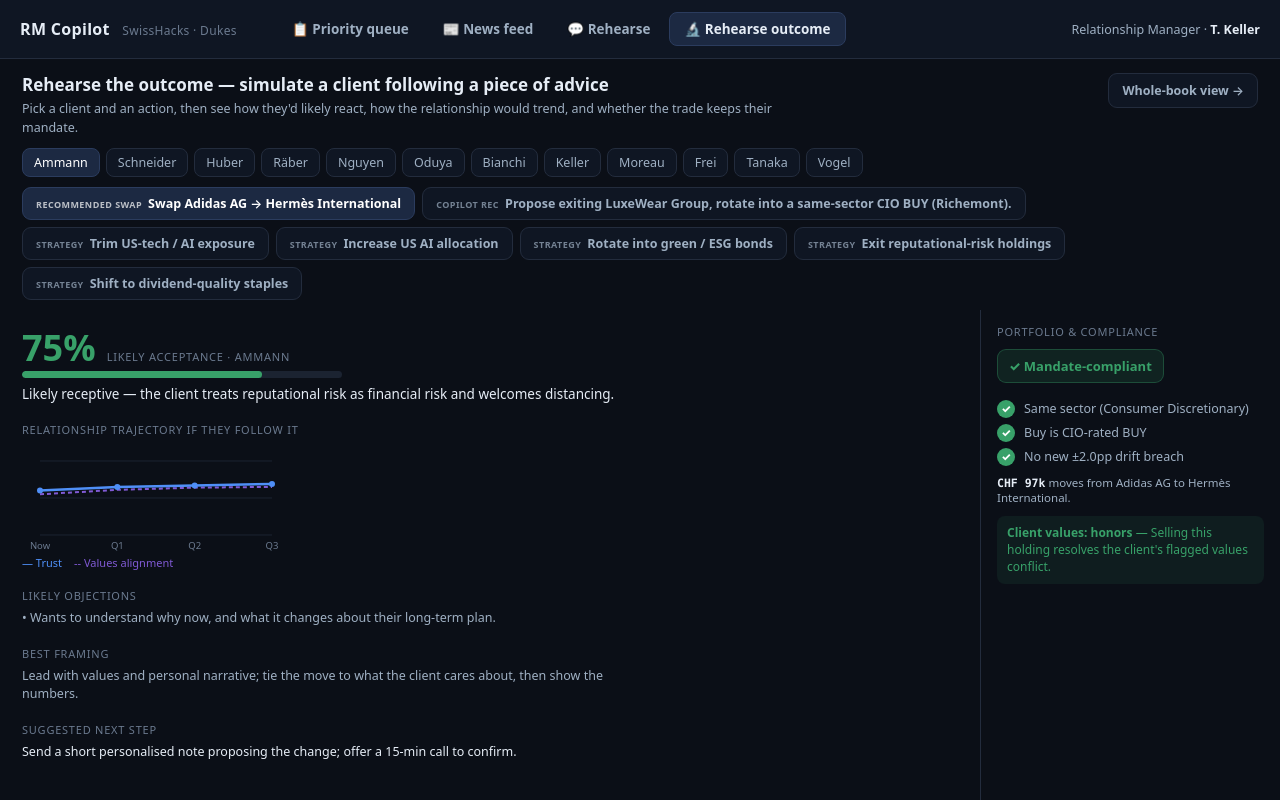
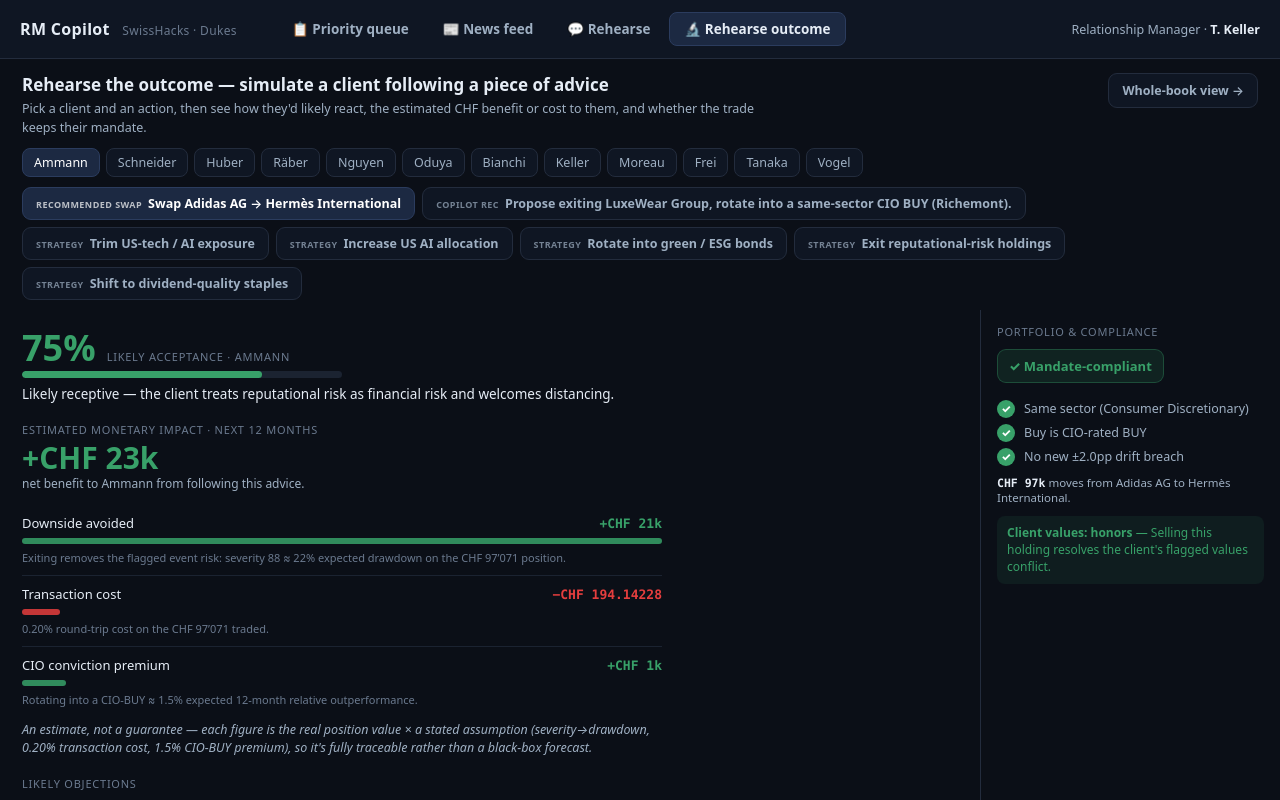
Before and after one commit to mashathepotato/swisshacks-dukes, a React (Vite) app in the folder frontend/: page / in a window 1280 px wide. Both pictures are taken after a click on the button "🔬 Rehearse outcome". Built offline with nearby package versions, Linux system fonts and the light colour scheme.

Commit message:
Rehearse outcome: replace relationship trajectory with explainable monetary impact (downside avoided/added, tx cost, CIO premium, with assumptions)

```diff
--- a/frontend/src/components/RehearseOutcome.tsx
+++ b/frontend/src/components/RehearseOutcome.tsx
@@ -4,9 +4,8 @@
 import { ADVICE, adviceFit } from "../data/bookSim";
 import { simulateProposal } from "../data/simulate";
 import { PORTFOLIOS, CIO, STRATEGIES } from "../data/portfolio";
-import { PERSONA_PLAY, proposeSwap, simulateSwap } from "../lib/portfolio";
+import { PERSONA_PLAY, proposeSwap, simulateSwap, estimateImpact } from "../lib/portfolio";
 import { formatMoney } from "../lib/format";
-import { TrajectoryChart } from "./TrajectoryChart";
 import { BookSimulator } from "./BookSimulator";
 
 type AdviceKind = "swap" | "rec" | "preset";
@@ -33,6 +32,21 @@
         label: `Swap ${rec.sell.issuer} → ${rec.chosen.issuer}`,
         detail: `Exit ${rec.sell.issuer} and rotate into ${rec.chosen.issuer}, a CIO-BUY in the same sector.`,
         trade: { sellIsin: play.sellIsin, buyIsin: rec.chosen.isin },
+      });
+  }
+  // For aversion personas, "follow the CIO's cross-sector rotation" is a real,
+  // checkable trade — usually a poor fit, which the impact + compliance reveal.
+  if (play?.aversionTerms?.length) {
+    const held = new Set(PORTFOLIOS[play.mandate].map((h) => h.isin));
+    const pushed = CIO.find((c) => c.rating === "BUY" && play.aversionTerms!.some((t) => c.industryGroup.toLowerCase().includes(t)) && !held.has(c.isin));
+    const sell = PORTFOLIOS[play.mandate].find((h) => h.isin === play.sellIsin);
+    if (pushed && sell)
+      list.push({
+        key: "cio-rotation",
+        kind: "swap",
+        label: `Follow CIO: ${sell.issuer} → ${pushed.issuer}`,
+        detail: `Trim ${sell.issuer} and rotate into ${pushed.issuer} per the CIO tactical-allocation signal.`,
+        trade: { sellIsin: play.sellIsin, buyIsin: pushed.isin },
       });
   }
   client.recommendations.forEach((r) => list.push({ key: `rec:${r.id}`, kind: "rec", label: r.action, detail: r.rationale }));
@@ -63,6 +77,25 @@
         : null,
     [sel, play]
   );
+
+  const impact = useMemo(() => {
+    const severity = client.signals[0]?.severity ?? 55;
+    let exposure = 0;
+    let mode: "protect" | "risk-on" | "neutral" = "neutral";
+    let hasTrade = false;
+    if (compliance) {
+      exposure = compliance.amountCHF;
+      hasTrade = true;
+      mode = compliance.dna.verdict === "conflicts" ? "risk-on" : "protect";
+    } else if (sel.kind === "rec") {
+      exposure = client.amountAtStake ?? 0;
+      mode = "protect";
+    } else {
+      exposure = client.amountAtStake ?? 0;
+      mode = (sel.fit ?? 0) > 0.15 ? "protect" : (sel.fit ?? 0) < -0.15 ? "risk-on" : "neutral";
+    }
+    return estimateImpact({ exposureCHF: exposure, mode, severity, hasTrade });
+  }, [client, sel, compliance]);
 
   function pickClient(id: string) {
     setClientId(id);
@@ -95,7 +128,7 @@
         <div className="head-row">
           <div>
             <h1>Rehearse the outcome — simulate a client following a piece of advice</h1>
-            <p className="lead">Pick a client and an action, then see how they'd likely react, how the relationship would trend, and whether the trade keeps their mandate.</p>
+            <p className="lead">Pick a client and an action, then see how they'd likely react, the estimated CHF benefit or cost to them, and whether the trade keeps their mandate.</p>
           </div>
           <button className="bs-toggle" onClick={() => setMode("book")}>Whole-book view →</button>
         </div>
@@ -128,13 +161,37 @@
           </div>
           <p className="ro-react">{reaction.predictedReaction}</p>
 
-          <div className="ro-block ro-traj">
-            <div className="lbl">Relationship trajectory if they follow it</div>
-            <TrajectoryChart points={reaction.trajectory} />
-            <div style={{ fontSize: 11, color: "var(--text-faint)", display: "flex", gap: 12, marginTop: 2 }}>
-              <span style={{ color: "#4f8ff7" }}>— Trust</span>
-              <span style={{ color: "#805ad5" }}>-- Values alignment</span>
-            </div>
+          <div className="ro-block">
+            <div className="lbl">Estimated monetary impact · next {impact.horizonMonths} months</div>
+            {impact.components.length ? (
+              <>
+                <div className="impact-net" style={{ color: impact.netCHF >= 0 ? "var(--green)" : "var(--red)" }}>
+                  {impact.netCHF >= 0 ? "+" : "−"}{formatMoney(Math.abs(impact.netCHF))}
+                </div>
+                <p style={{ fontSize: 12, color: "var(--text-dim)", margin: "0 0 12px" }}>
+                  net {impact.netCHF >= 0 ? "benefit" : "cost"} to {client.name} from following this advice.
+                </p>
+                {impact.components.map((c, i) => {
+                  const pos = c.amountCHF >= 0;
+                  const mag = Math.max(...impact.components.map((x) => Math.abs(x.amountCHF)));
+                  return (
+                    <div className="impact-comp" key={i}>
+                      <div className="ic-top">
+                        <span>{c.label}</span>
+                        <span className={"amt " + (pos ? "pos" : "neg")}>{pos ? "+" : "−"}{formatMoney(Math.abs(c.amountCHF))}</span>
+                      </div>
+                      <div className="ic-bar" style={{ width: `${mag ? Math.max(6, (Math.abs(c.amountCHF) / mag) * 100) : 0}%`, background: pos ? "var(--green)" : "var(--red)" }} />
+                      <div className="ic-note">{c.note}</div>
+                    </div>
+                  );
+                })}
+                <p className="impact-assump">
+                  An estimate, not a guarantee — each figure is the real position value × a stated assumption (severity→drawdown, 0.20% transaction cost, 1.5% CIO-BUY premium), so it's fully traceable rather than a black-box forecast.
+                </p>
+              </>
+            ) : (
+              <p style={{ fontSize: 12.5, color: "var(--text-faint)" }}>No quantified monetary exposure to model for this advice on {client.name}.</p>
+            )}
           </div>
 
           <div className="ro-block">
--- a/frontend/src/index.css
+++ b/frontend/src/index.css
@@ -453,3 +453,15 @@
 .ro-block p { font-size: 12.5px; color: var(--text-dim); margin: 4px 0; line-height: 1.5; }
 .ro-block p.strong { color: var(--text); }
 .ro-traj { max-width: 520px; }
+
+/* ---- monetary impact breakdown ---- */
+.impact-net { font-size: 30px; font-weight: 800; line-height: 1; margin: 2px 0 2px; }
+.impact-comp { padding: 9px 0; border-bottom: 1px solid var(--border-soft); }
+.impact-comp:last-of-type { border-bottom: none; }
+.ic-top { display: flex; justify-content: space-between; align-items: baseline; font-size: 13px; color: var(--text); }
+.ic-top .amt { font-weight: 700; font-family: ui-monospace, SFMono-Regular, Menlo, monospace; }
+.ic-top .amt.pos { color: var(--green); }
+.ic-top .amt.neg { color: var(--red); }
+.ic-bar { height: 6px; border-radius: 3px; margin: 6px 0 6px; min-width: 4px; opacity: .85; }
+.ic-note { font-size: 11px; color: var(--text-faint); line-height: 1.45; }
+.impact-assump { font-size: 10.5px; color: var(--text-faint); margin-top: 12px; line-height: 1.5; font-style: italic; }
--- a/frontend/src/lib/portfolio.ts
+++ b/frontend/src/lib/portfolio.ts
@@ -195,6 +195,71 @@
   };
 }
 
+// ---- monetary impact (explainable, component-based) -----------------------
+// Estimates the CHF benefit/cost to a client of following a piece of advice over
+// a 12-month horizon. Every figure traces to the real position value × a stated
+// assumption — surfaced in each component's `note`, never a black-box forecast.
+
+export interface ImpactComponent {
+  label: string;
+  amountCHF: number; // signed: + benefit, − cost
+  note: string;      // the formula / assumption behind the figure
+}
+export interface MonetaryImpact {
+  netCHF: number;
+  horizonMonths: number;
+  exposureCHF: number;
+  components: ImpactComponent[];
+}
+
+const TX_COST_RATE = 0.002;     // 0.20% round-trip transaction cost
+const CIO_PREMIUM = 0.015;      // 1.5% expected 12-month relative outperformance for a CIO-BUY
+const MAX_DRAWDOWN = 0.25;      // a maximum-severity event ≈ 25% drawdown on the affected position
+
+const k = (n: number) => Math.round(n).toLocaleString("en-CH");
+
+export function estimateImpact(args: {
+  exposureCHF: number;
+  mode: "protect" | "risk-on" | "neutral";
+  severity: number; // 0..100 event severity (or conviction)
+  hasTrade: boolean;
+}): MonetaryImpact {
+  const { exposureCHF, mode, severity, hasTrade } = args;
+  const drawdown = Math.max(0, Math.min(1, severity / 100)) * MAX_DRAWDOWN;
+  const comps: ImpactComponent[] = [];
+
+  if (mode === "protect" && exposureCHF > 0) {
+    comps.push({
+      label: "Downside avoided",
+      amountCHF: exposureCHF * drawdown,
+      note: `Exiting removes the flagged event risk: severity ${Math.round(severity)} ≈ ${Math.round(drawdown * 100)}% expected drawdown on the CHF ${k(exposureCHF)} position.`,
+    });
+  } else if (mode === "risk-on" && exposureCHF > 0) {
+    comps.push({
+      label: "Downside risk added",
+      amountCHF: -exposureCHF * drawdown * 0.6,
+      note: `Raises exposure to a higher-volatility sleeve the client distrusts: ≈ ${Math.round(drawdown * 60)}% potential drawdown added on CHF ${k(exposureCHF)}.`,
+    });
+  }
+
+  if (hasTrade && exposureCHF > 0) {
+    comps.push({
+      label: "Transaction cost",
+      amountCHF: -exposureCHF * TX_COST_RATE,
+      note: `${(TX_COST_RATE * 100).toFixed(2)}% round-trip cost on the CHF ${k(exposureCHF)} traded.`,
+    });
+    if (mode !== "risk-on") {
+      comps.push({
+        label: "CIO conviction premium",
+        amountCHF: exposureCHF * CIO_PREMIUM,
+        note: `Rotating into a CIO-BUY ≈ ${(CIO_PREMIUM * 100).toFixed(1)}% expected 12-month relative outperformance.`,
+      });
+    }
+  }
+
+  return { netCHF: comps.reduce((s, c) => s + c.amountCHF, 0), horizonMonths: 12, exposureCHF, components: comps };
+}
+
 // ---- persona ↔ real-data play --------------------------------------------
 // Maps each challenge persona to its real flagged holding + scenario, so the
 // compliance desk operates on the actual portfolio rather than the authored
```
